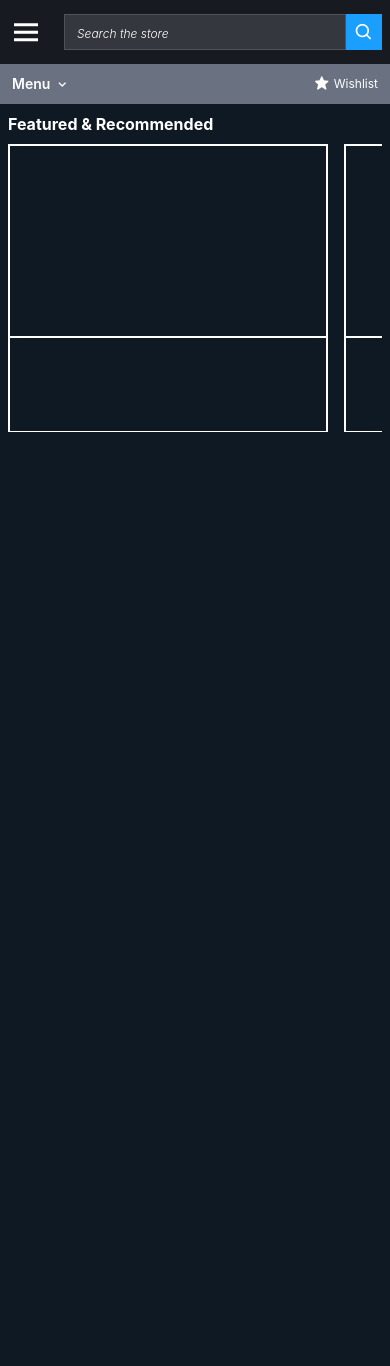
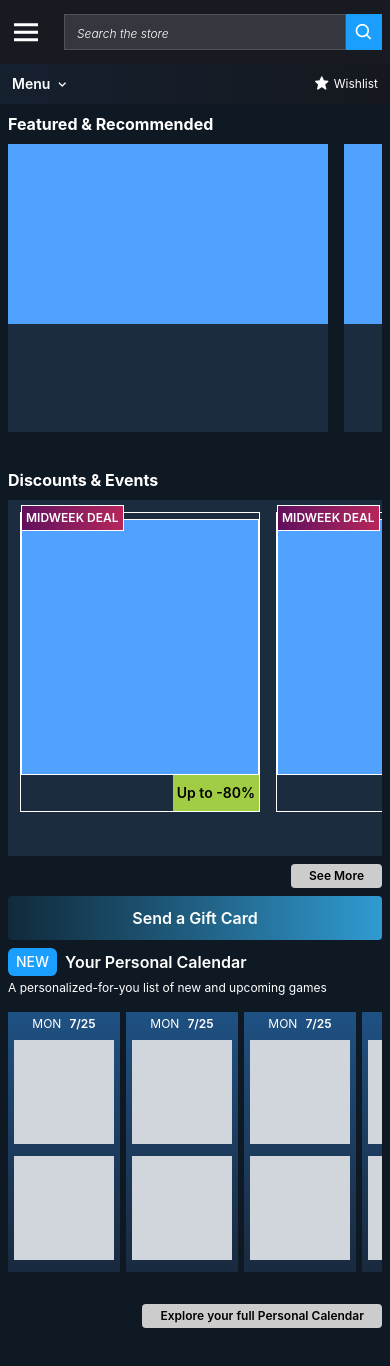
Before and after one commit to loganyeh/steam-fullstack, a React (Vite) app in the folder frontend/: page / in a window 390 px wide. Shown: the top 1366 px of the page. Built offline with nearby package versions, Linux system fonts and the light colour scheme.

Commit message:
qs: mobile bp

```diff
--- a/frontend/src/pages/Home/Home.tsx
+++ b/frontend/src/pages/Home/Home.tsx
@@ -7,7 +7,7 @@ function Home(){
             {/* <div className="pt-16 h-900"> */}
             <div className="pt-16 h-900 bg-[rgb(15,25,36)] text-white">
                 {/* Search Bar */}
-                <section className="fixed top-0 left-0 flex gap-5 justify-between items-center px-2 py-3.5 w-full bg-[rgb(23,26,33)]">
+                <section className="fixed z-10 top-0 left-0 flex gap-5 justify-between items-center px-2 py-3.5 w-full bg-[rgb(23,26,33)]">
                     {/* menu */}
                     <div className="flex justify-center items-center">
                         <i className='bx bx-menu text-4xl text-white' ></i>
@@ -24,7 +24,7 @@ function Home(){
                 </section>
 
                 {/* menu & wishlist */}
-                <section className="flex justify-between px-3 py-2 bg-gray-500 text-white">
+                <section className="flex justify-between px-3 py-2 bg-gradient-to-r from-[rgb(21,32,47)] to-[rgb(21,24,30)] text-white">
                     <div className="flex gap-1 items-center">
                         <p className="font-semibold text-sm">Menu</p>
                         <div className="flex justify-center items-center">
@@ -40,27 +40,86 @@ function Home(){
                     </div>
                 </section>
 
+                {/* Featured & Recommended */}
                 <section className="flex gap-2 flex-col p-2">
                     <h1 className=" font-bold">Featured & Recommended</h1>
 
-                    <div className="flex gap-4 overflow-x-scroll">
-
+                    <div className="flex gap-4 pb-5 overflow-x-scroll">
                         {Array.from({length: 2}).map((_, index) => {
-                            return <div key={index} className="border h-72 w-80 shrink-0">
-                                <div className="border h-48">
+                            return <div key={index} className="flex flex-col w-80 aspect-10/9 shrink-0">
+                                <div className="aspect-16/9 bg-blue-400">
+                                {/* <div className="border h-48"> */}
 
                                 </div>
 
-                                <div className="border h-24">
+                                <div className="flex-1 bg-[rgb(26,44,62)]">
 
                                 </div>
                             </div>
                         })}
-
-
                     </div>
                 </section>
 
+                {/* Discounts & Events */}
+                <section className="flex gap-2 flex-col p-2">
+                    <h1 className=" font-bold">Discounts & Events</h1>
+
+                    <div className="flex gap-4 px-3 pt-3 pb-11 bg-[rgb(26,44,62)] overflow-x-scroll">
+                        {Array.from({length: 3}).map((_, index) => {
+                            return <div key={index} className="border relative flex flex-col justify-end h-75 w-60 shrink-0">
+                                <div className="border absolute -top-2 left-0 p-1 font-semibold text-xs bg-gradient-to-r from-[rgb(97,14,93)] to-[rgb(183,37,90)]">MIDWEEK DEAL</div>
+                                <div className="border bg-blue-400 h-64"></div>
+                                <div className="flex justify-end">
+                                    <div className="flex justify-center items-center px-1 h-9 font-semibold text-sm bg-[rgb(161,205,68)] text-black">Up to -80%</div>
+                                </div>
+                            </div>
+                        })}
+                    </div>
+
+                    <div className="flex justify-end">
+                        <button className="px-4.5 py-1 w-fit text-xs font-semibold bg-[rgb(204,204,204)] text-black rounded-sm">See More</button>
+                    </div>
+                </section>
+
+                {/* Send a Gift Card */}
+                <section className="h-11">
+                    <div className="flex justify-center items-center mx-2 h-full bg-gradient-to-r from-[rgb(16,42,59)] to-[rgb(48,155,210)] rounded">
+                        <p className="font-semibold">Send a Gift Card</p>
+                    </div>
+                </section>
+
+                {/* Your Personal Calendar */}
+                <section className="flex gap-4 flex-col p-2">
+                    <div className="flex gap-1 flex-col">
+                        <div className="flex items-center gap-2">
+                            <div className="flex justify-center items-center px-2 py-1 font-medium text-sm bg-[rgb(26,159,255)] rounded-md">NEW</div>
+                            <p className="font-semibold">Your Personal Calendar</p>
+                        </div>
+
+                        <p className="text-xs">A personalized-for-you list of new and upcoming games</p>
+                    </div>
+
+                    <div className="flex gap-1.5 pb-4 overflow-x-scroll">
+                        {Array.from({length:8}).map((_, index) => {
+                            return <div key={index} className="flex gap-2 flex-col pt-1 px-1.5 pb-3 h-auto w-28 bg-gradient-to-b from-[rgb(30,81,131)] to-[rgb(25,42,63)] shrink-0">
+                                <div className="flex gap-2 justify-center items-center text-xs">
+                                    <p>MON</p>
+                                    <p className="font-semibold">7/25</p>
+                                </div>
+
+                                <div className="flex flex-col gap-3">
+                                    {Array.from({length: 2}).map((_, index) => {
+                                        return <div key={index} className="h-26 bg-gray-300"></div>
+                                    })}
+                                </div>
+                            </div>
+                        })}
+                    </div>
+
+                    <div className="flex justify-end">
+                        <button className="px-4.5 py-1 w-fit text-xs font-semibold bg-[rgb(204,204,204)] text-black rounded-sm">Explore your full Personal Calendar</button>
+                    </div>
+                </section>
 
 
 
```
